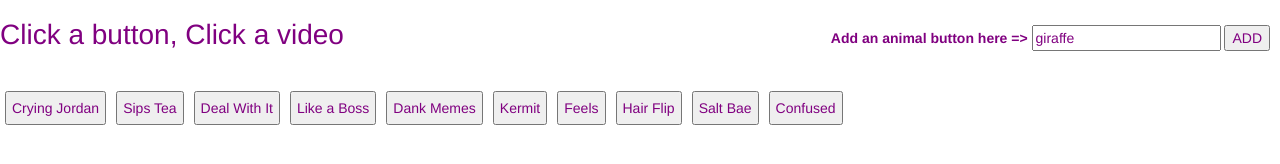
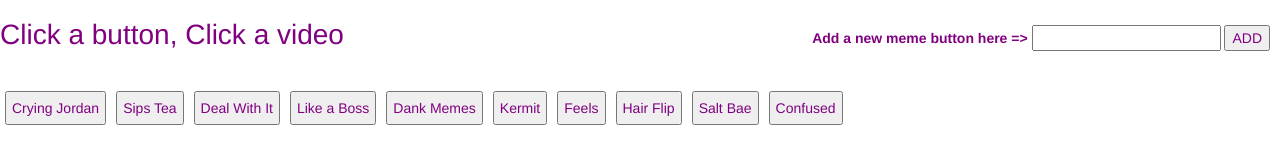
Before and after one commit to Dameon1/giphy-api, a plain HTML site: page index.html in a window 1280 px wide. Drawn offline with nearby package versions, Linux system fonts and the light colour scheme.

Commit message:
modified?

```diff
--- a/index.html
+++ b/index.html
@@ -31,9 +31,9 @@
       </h1>
       <form class="tech-form">
         <label form="tech-input">
-          Add an animal button here =>
+          Add a new meme button here =>
         </label>
-        <input type="text" id="tech-input" value="giraffe">
+        <input type="text" id="tech-input" value="">
         <input type='submit' id='addTech' value ="ADD">
       </form>
 
```
